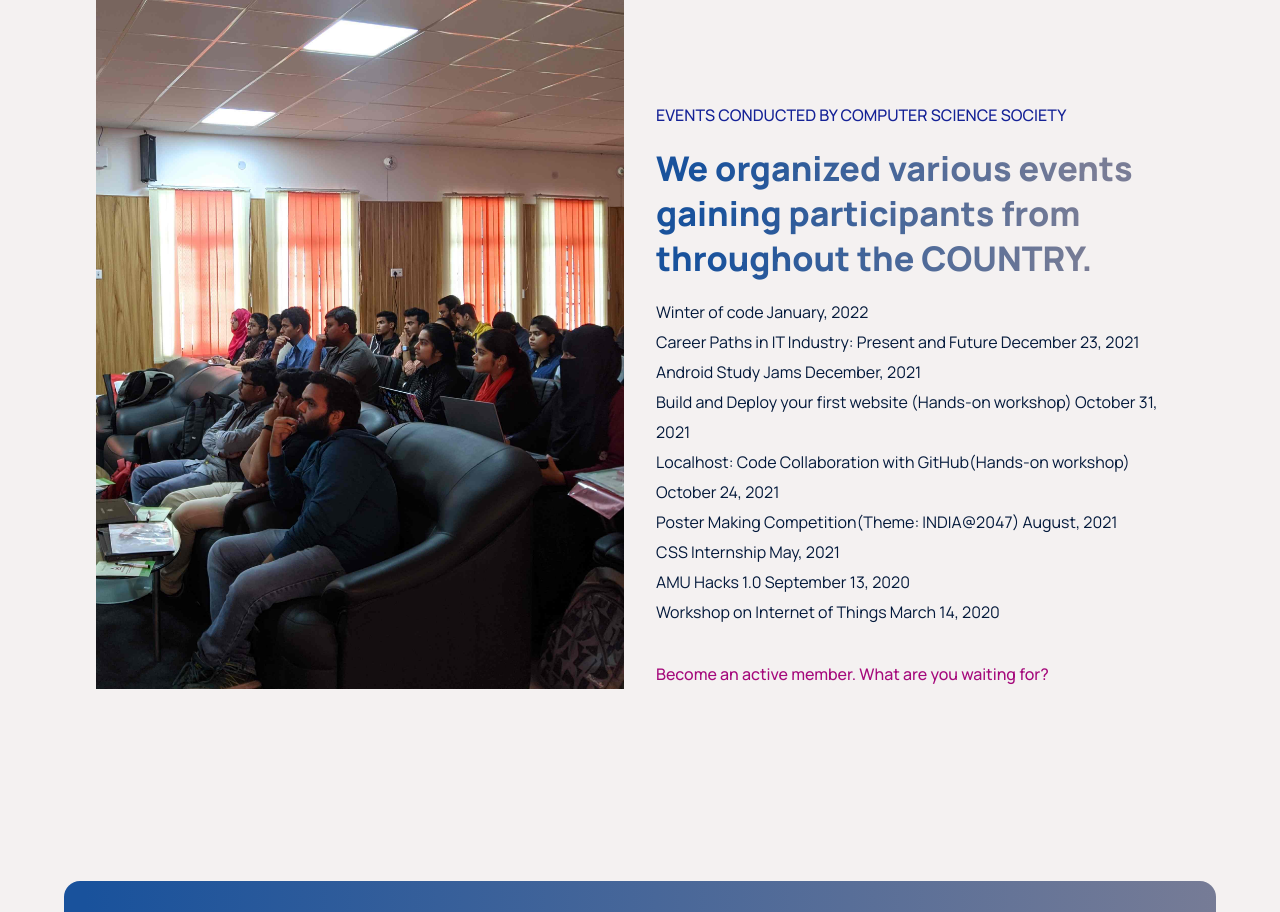
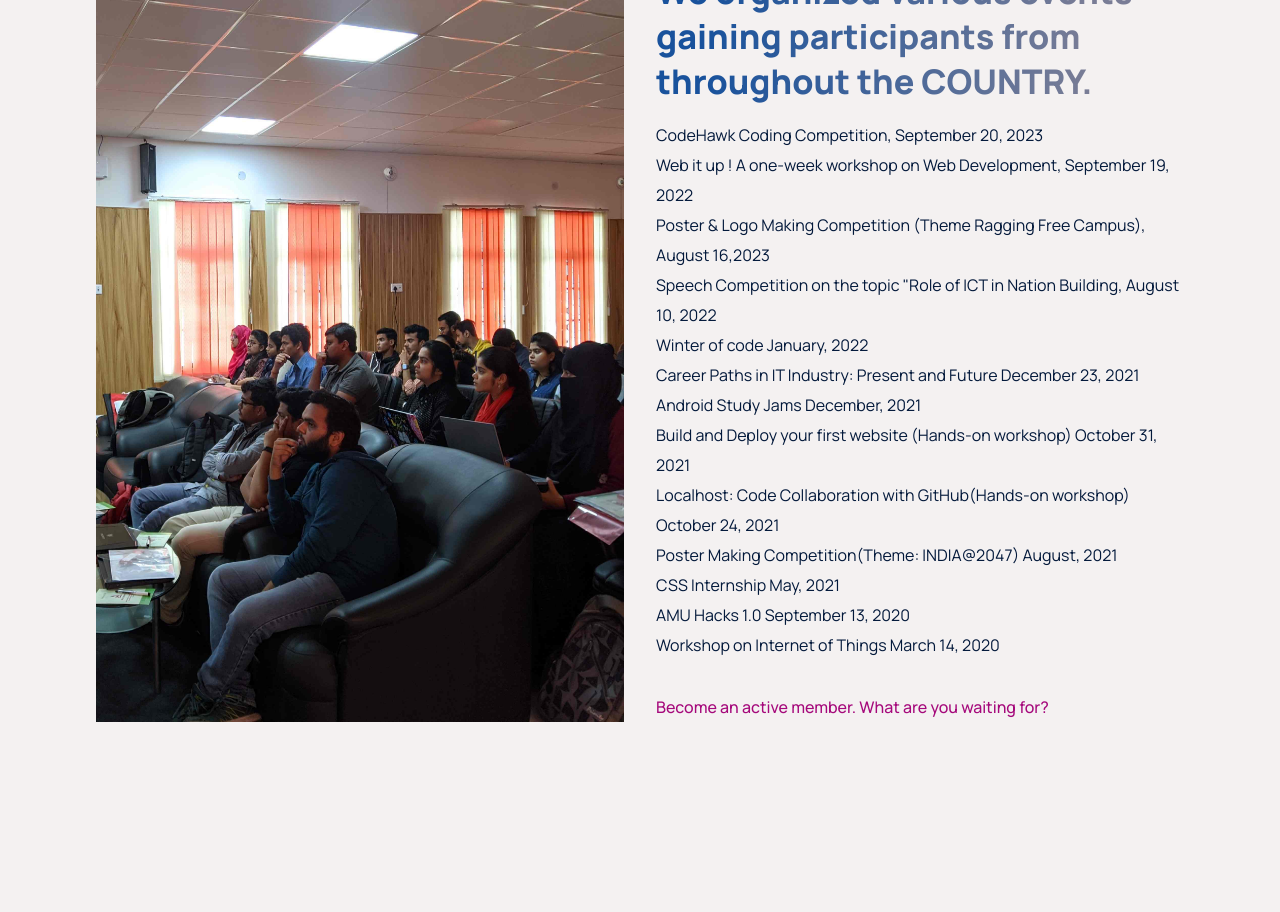
Before and after one commit to CSS-AMU/css-amu-frontend, a React (Create React App) app: page / in a window 1280 px wide. Shown: the part 2620-3532 px from the top of the page. Built offline with nearby package versions, Linux system fonts and the light colour scheme.

Commit message:
Update Events.jsx
updating events list

```diff
--- a/src/containers/events/Events.jsx
+++ b/src/containers/events/Events.jsx
@@ -10,7 +10,11 @@ const Events = () => (
     <div className="csd__events-content">
       <h4>EVENTS CONDUCTED BY COMPUTER SCIENCE SOCIETY</h4>
       <h1 className="gradient__text">We organized various events <br /> gaining participants from throughout the COUNTRY.</h1>
-       <p>Winter of code January, 2022<br />
+       <p>CodeHawk Coding Competition, September 20, 2023<br/>
+          Web it up !  A one-week workshop on Web Development, September 19, 2022<br />
+          Poster & Logo Making Competition (Theme Ragging Free Campus), August 16,2023<br />
+          Speech Competition on the topic "Role of ICT in Nation Building, August 10, 2022<br />
+          Winter of code January, 2022<br />
           Career Paths in IT Industry: Present and Future December 23, 2021<br />
           Android Study Jams December, 2021<br />
           Build and Deploy your first website (Hands-on workshop) October  31, 2021<br />
```
